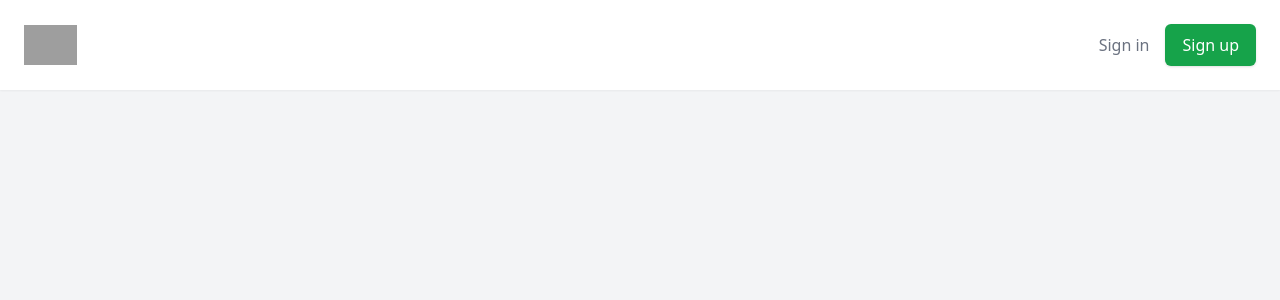
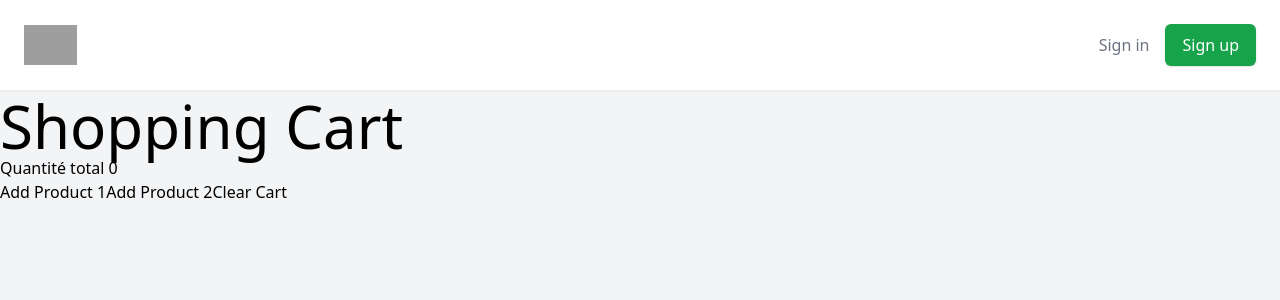
Before and after one commit to Kathleen-Vierstraete/pixel-perfect-team-frontend, a React (Vite) app: page /pick in a window 1280 px wide. Before the commit this address had no page. Shown: the top 300 px of the page. Built offline with nearby package versions, Linux system fonts and the light colour scheme; grey boxes are pictures that could not be loaded.

Commit message:
feat : add pick route and usage of cart reducer

```diff
--- a/src/app/constants/urls/urlFrontEnd.js
+++ b/src/app/constants/urls/urlFrontEnd.js
@@ -3,3 +3,4 @@ export const URL_LOGIN = '/login';
 export const URL_ADMIN_HOME = '/admin';
 export const URL_REGISTER = '/register';
 export const URL_LIST = '/simple-list';
+export const URL_PICK = '/pick';
--- a/src/app/redux-store/cartSlice.js
+++ b/src/app/redux-store/cartSlice.js
@@ -2,7 +2,7 @@ import { createSlice } from '@reduxjs/toolkit';
 
 /**
  * Initial state: {
- *   - items: an array of shopping cart items
+ *   - items: an array of cart items
  * }
  */
 const initialState = {
@@ -10,7 +10,7 @@ const initialState = {
 };
 
 export const cartSlice = createSlice({
-    name: 'shoppingCart',
+    name: 'cart',
     initialState,
     reducers: {
         addItem: (state, action) => {
--- a/src/app/routes/Routes.jsx
+++ b/src/app/routes/Routes.jsx
@@ -7,6 +7,7 @@ import AdminHomeView from "../views/AdminHomeView";
 import HomeView from "../views/HomeView";
 import LoginView from "../views/LoginView";
 import { PrivateRoute } from "./PrivateRoute";
+import PickView from "../views/PickView";
 
 /**
  * Routes of the application
@@ -34,6 +35,7 @@ const Routes = () => {
         }
       />
       <Route path={URL.URL_LOGIN} element={<LoginView />} />
+      <Route path={URL.URL_PICK} element={<PickView />} />
     </RoutesContainer>
   );
 };
--- /dev/null
+++ b/src/app/views/PickView.jsx
@@ -0,0 +1,27 @@
+import { useDispatch, useSelector } from "react-redux";
+import { addItem, clearCart, selectItems, selectTotalCost } from "../redux-store/cartSlice";
+
+export const PickView = () => {
+  const dispatch = useDispatch();
+  const paniers = useSelector(selectItems);
+  const quantityTotal = useSelector(selectTotalCost);
+
+  return (
+    <div>
+      <h1>Shopping Cart</h1>
+      <ul>
+        {paniers.map((item) => (
+          <li key={item.id}>
+            {item.id} - Quantity: {item.quantity}
+          </li>
+        ))}
+      </ul>
+      <p>Quantité total {quantityTotal}</p>
+      <button onClick={() => dispatch(addItem({ id: 1, price:1218, quantity: 1 }))}>Add Product 1</button>
+      <button onClick={() => dispatch(addItem({ id: 2, price:123142, quantity: 1 }))}>Add Product 2</button>
+      <button onClick={() => dispatch(clearCart())}>Clear Cart</button>
+    </div>
+  );
+}
+
+export default PickView;
```
